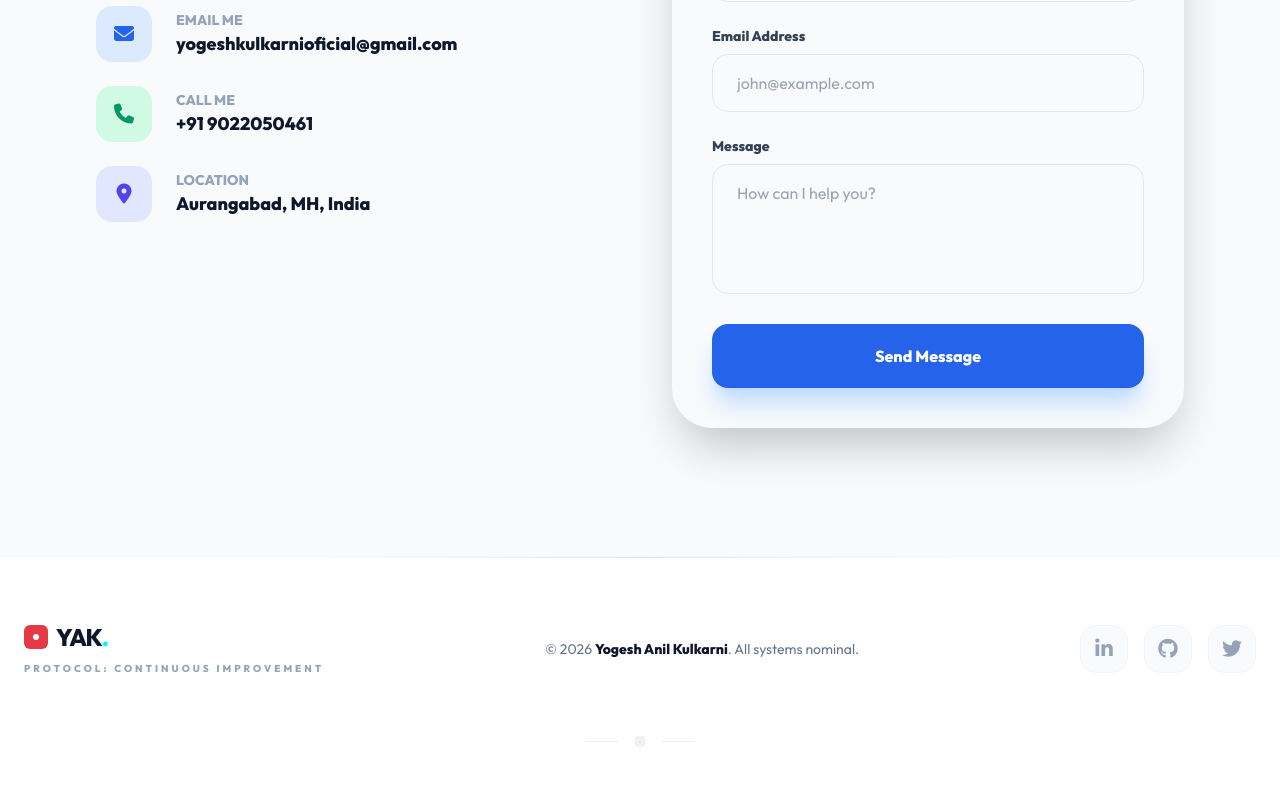
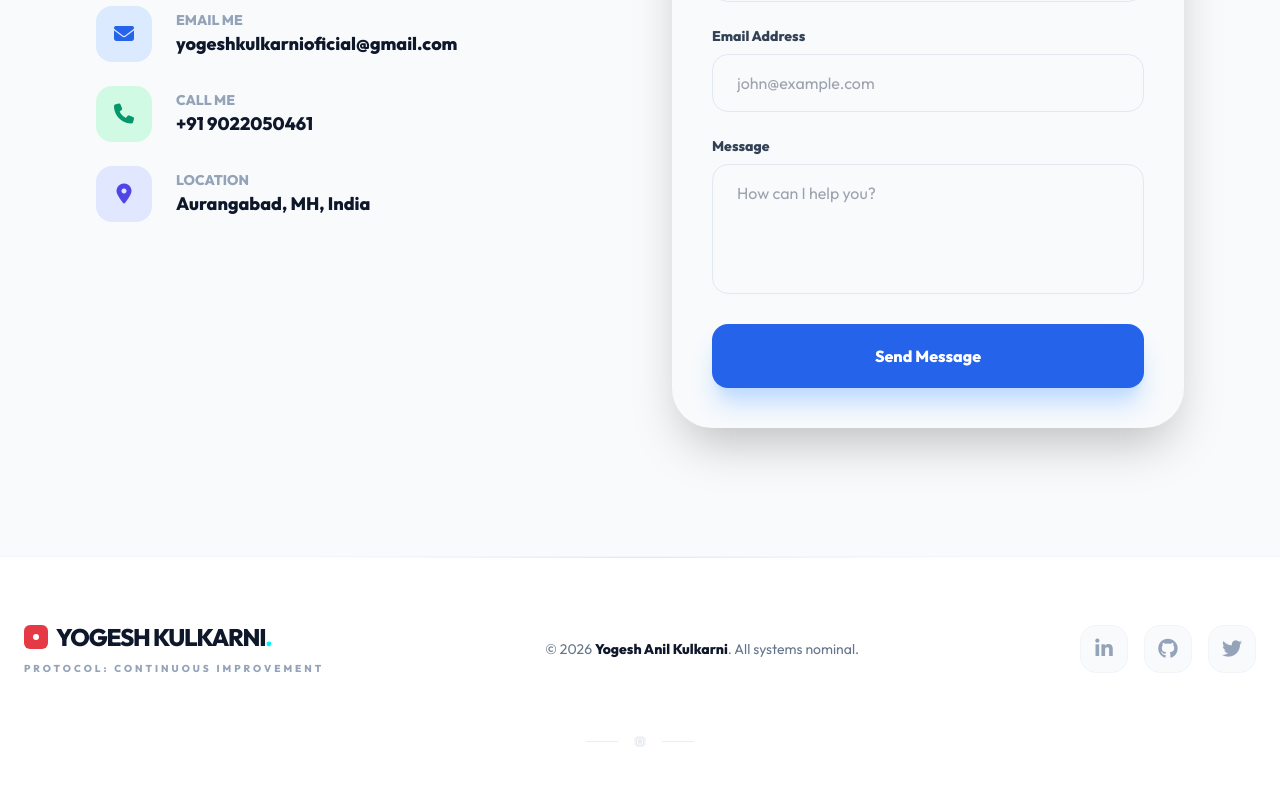
Before and after one commit to Yogeshofficial25/Resume-, a React (Vite) app: page / in a window 1280 px wide. Shown: the part 6228-7014 px from the top of the page. Built offline with nearby package versions, Linux system fonts and the light colour scheme.

Commit message:
Update footer name from 'YAK' to 'Yogesh Kulkarni'

```diff
--- a/components/Footer.tsx
+++ b/components/Footer.tsx
@@ -20,7 +20,7 @@ const Footer: React.FC = () => {
             <div className="w-6 h-6 bg-[#e63946] rounded-md mr-2 flex items-center justify-center group-hover:rotate-12 transition-transform">
                <div className="w-1.5 h-1.5 bg-white rounded-full"></div>
             </div>
-            <span className="text-slate-900 uppercase">YAK<span className="text-[#00f5ff]">.</span></span>
+            <span className="text-slate-900 uppercase">Yogesh Kulkarni<span className="text-[#00f5ff]">.</span></span>
           </div>
           <p className="text-[10px] font-bold text-slate-400 uppercase tracking-[0.3em]">Protocol: Continuous Improvement</p>
         </div>
```
